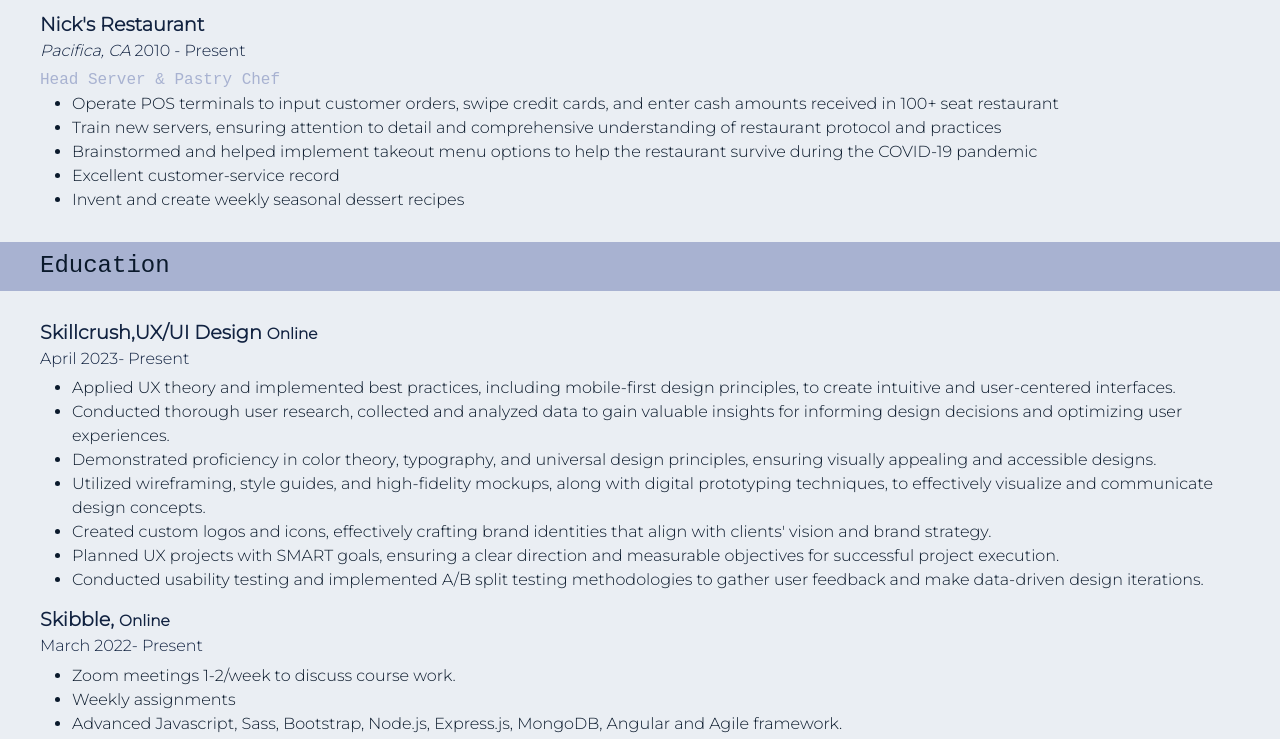
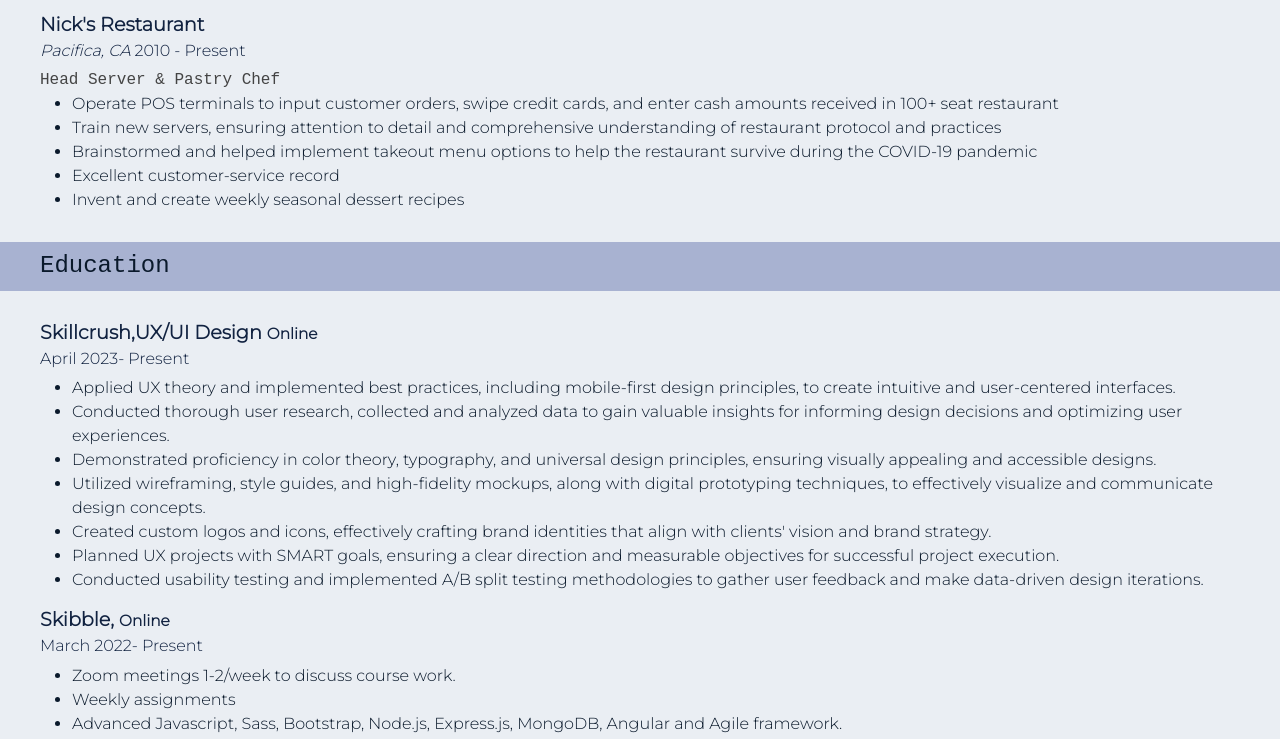
Before and after one commit to jmcclung3509/portfolio_main, a website: page resume/index.html in a window 1280 px wide. Shown: the part 1002-1741 px from the top of the page. Drawn offline with nearby package versions, Linux system fonts and the light colour scheme; a web font is replaced by a local one.

Commit message:
Added dark grey text color

```diff
--- a/styles/style.css
+++ b/styles/style.css
@@ -7,6 +7,7 @@
     --dark-text-color: #A8B2D1;
     --blue-highlight-color: #006CFA;
     --box-color: #16283a;
+    --dark-grey-text-color: #444444;
 }
 
 * {
@@ -1424,7 +1425,7 @@
 
 .degree {
     margin: 0;
-    color: var(--dark-text-color);
+    color: var(--dark-grey-text-color);
 }
 
 .header-subtitle ul {
```
